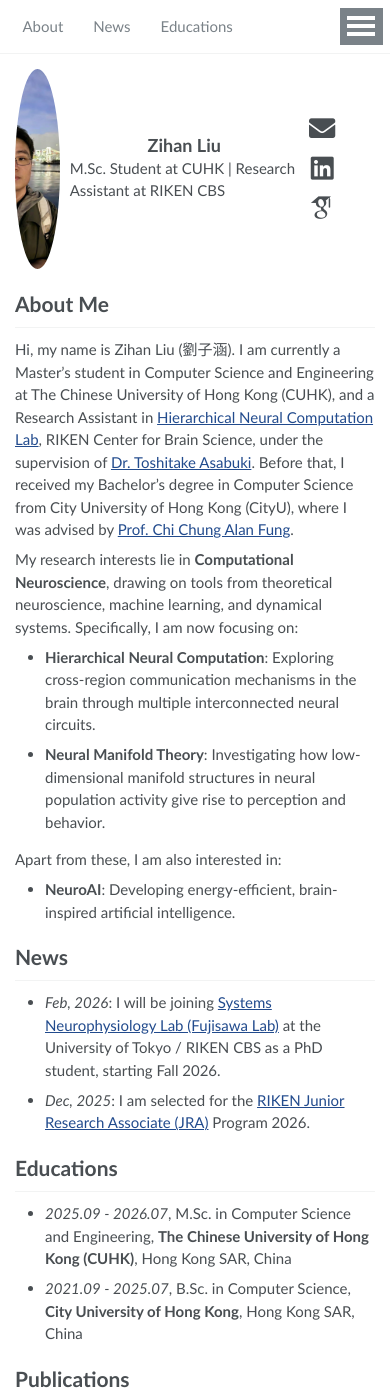
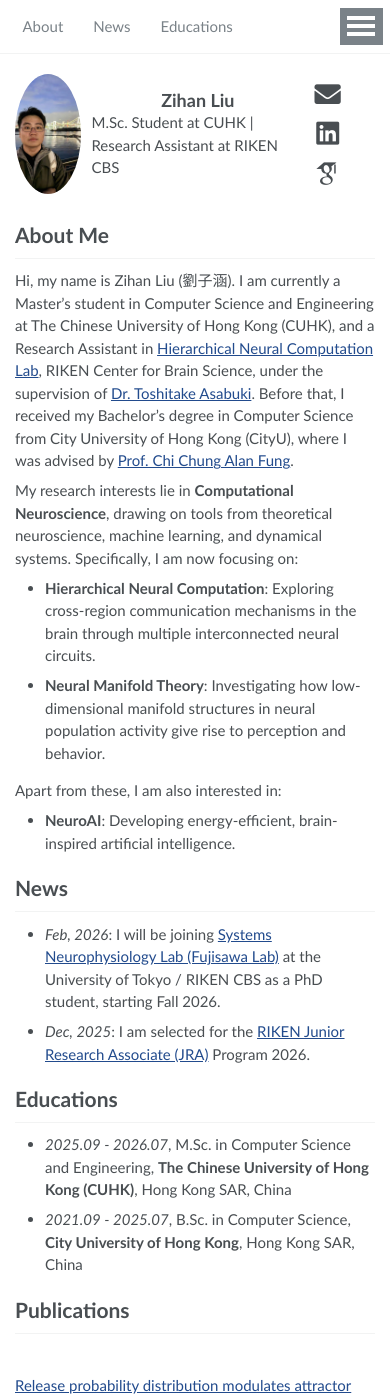
Before and after one commit to zihanliu987/zihanliu987.github.io, a Jekyll site: the page built from _pages/about.md, in a window 390 px wide and 1400 px high. Built offline with Jekyll 4.4.1, drawn with Linux system fonts in a browser that asks for light colours; some web fonts are replaced.

Commit message:
Fix mobile avatar: use 120px circle on small screens, 200px on large
Co-authored-by: Cursor <cursoragent@cursor.com>

```diff
--- a/_sass/_sidebar.scss
+++ b/_sass/_sidebar.scss
@@ -81,9 +81,7 @@
 .author__avatar {
   display: table-cell;
   vertical-align: top;
-  width: 75px;
-  // set width only, for non-square avatars
-  // height: 36px;
+  width: 120px;
 
   @include breakpoint($large) {
     display: block;
@@ -92,12 +90,14 @@
   }
 
   img {
-    width: 200px !important;
-    height: 200px !important;
+    width: 120px !important;
+    height: 120px !important;
     object-fit: cover;
     border-radius: 50%;
 
     @include breakpoint($large) {
+      width: 200px !important;
+      height: 200px !important;
       padding: 0;
       border: 1px solid $border-color;
     }
```
